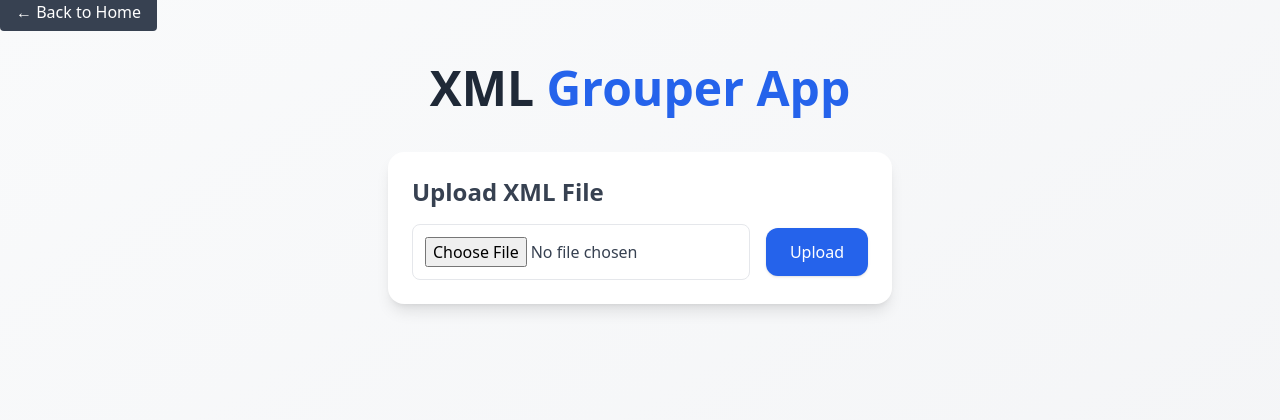
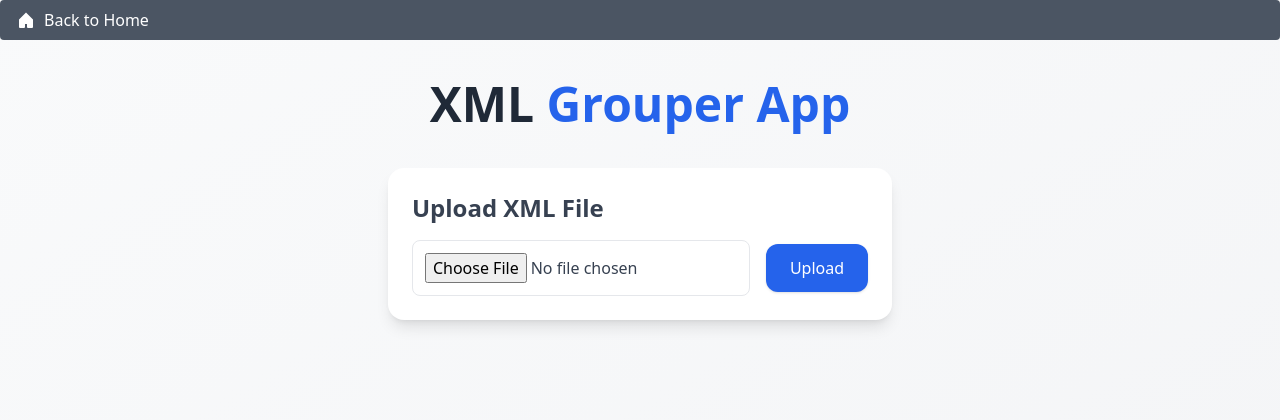
Before and after one commit to nadithakj/nodegrouper, a FastAPI app: page /app in a window 1280 px wide. Shown: the top 420 px of the page. Run offline with FastAPI, Linux system fonts and the light colour scheme; some libraries are stand-ins or nearby versions.

Commit message:
Update index.html

```diff
--- a/templates/index.html
+++ b/templates/index.html
@@ -8,10 +8,15 @@
 <body class="min-h-screen bg-gradient-to-br from-gray-50 to-gray-100 flex flex-col font-sans">
 <div class="mb-4">
     <a href="/"
-       class="bg-gray-600 text-white px-4 py-2 rounded hover:bg-gray-700">
-        &larr; Back to Home
+       class="flex items-center bg-gray-600 text-white px-4 py-2 rounded hover:bg-gray-700">
+        <!-- Home Icon SVG -->
+        <svg xmlns="http://www.w3.org/2000/svg" class="h-5 w-5 mr-2" viewBox="0 0 20 20" fill="currentColor">
+            <path d="M10 2.5l-7 7V17a1 1 0 001 1h4a1 1 0 001-1v-3h2v3a1 1 0 001 1h4a1 1 0 001-1v-7.5l-7-7z"/>
+        </svg>
+        Back to Home
     </a>
 </div>
+
 
 <!-- Main Content -->
 <main class="flex-grow max-w-5xl mx-auto p-6">
```
